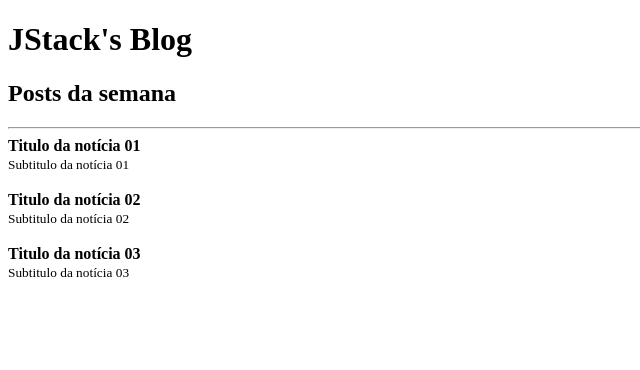
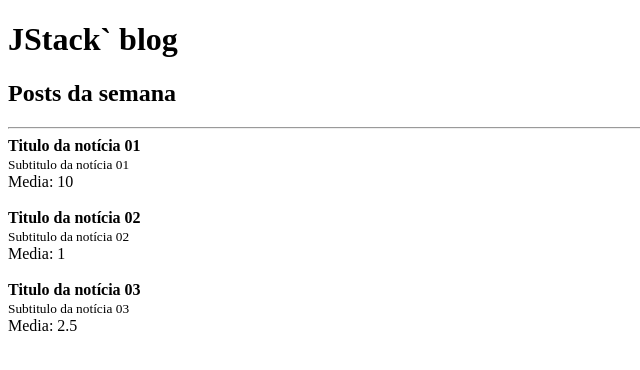
Before and after one commit to marcoshenrique-dev/jstack-fundamentos-react, a React app: page / in a window 1280 px wide. Shown: the top 370 px of the page, without its empty margins (0-640 px from the left). Built offline with nearby package versions, Linux system fonts and the light colour scheme.

Commit message:
Prop children e types de props

```diff
--- a/package.json
+++ b/package.json
@@ -19,6 +19,7 @@
     "webpack-dev-server": "^4.11.1"
   },
   "dependencies": {
+    "prop-types": "^15.8.1",
     "react": "17.0.2",
     "react-dom": "17.0.2"
   }
--- a/src/App.js
+++ b/src/App.js
@@ -1,4 +1,5 @@
 import React from 'react';
+import Header from './Header';
 import Post from './Post';
 
 // render -> Renderizar (mostrar algo em tela)
@@ -6,15 +7,16 @@ import Post from './Post';
 function App() {
   return (
     <>
-    <h1>JStack's Blog</h1>
+
+   <Header>
     <h2>Posts da semana</h2>
+   </Header>
 
     <hr />
 
-    <Post
-    post={{title: 'Titulo da notícia 01', subtitle: 'Subtitulo da notícia 01'}}/>
-    <Post post={{title: 'Titulo da notícia 02', subtitle: 'Subtitulo da notícia 02'}}/>
-    <Post post={{title: 'Titulo da notícia 03', subtitle: 'Subtitulo da notícia 03'}}/>
+    <Post likes={20} post={{title: 'Titulo da notícia 01', subtitle: 'Subtitulo da notícia 01'}}/>
+    <Post likes={2} post={{title: 'Titulo da notícia 02', subtitle: 'Subtitulo da notícia 02'}}/>
+    <Post likes={5} post={{title: 'Titulo da notícia 03', subtitle: 'Subtitulo da notícia 03'}}/>
 
     </>
   );
--- /dev/null
+++ b/src/Header.js
@@ -0,0 +1,21 @@
+import propTypes from 'prop-types';
+import React from 'react';
+
+export default function Header({title, children}) {
+  return(
+    <>
+    <h1>{title}</h1>
+
+    {children}
+    </>
+  );
+}
+
+Header.propTypes = {
+  title: propTypes.string,
+  children: propTypes.node,
+}
+
+Header.defaultProps = {
+  title: 'JStack` blog',
+}
--- a/src/Post.js
+++ b/src/Post.js
@@ -1,4 +1,5 @@
 import React from 'react';
+import propTypes from 'prop-types';
 
 // Props (properties) -> Propriedades
 
@@ -8,8 +9,20 @@ export default function Post(props) {
     <article>
       <strong>{props.post.title}</strong> <br />
       <small>{props.post.subtitle}</small>
+
+      <br />
+
+      Media: {props.likes / 2}
     </article>
     <br />
     </>
   );
 }
+
+Post.propTypes = {
+  likes: propTypes.number.isRequired,
+  post: propTypes.shape({
+    title: propTypes.string,
+    subtitle: propTypes.string
+  }).isRequired,
+}
```
Also changed, not shown: 1 other file (tests, documents, lock files or other folders).
